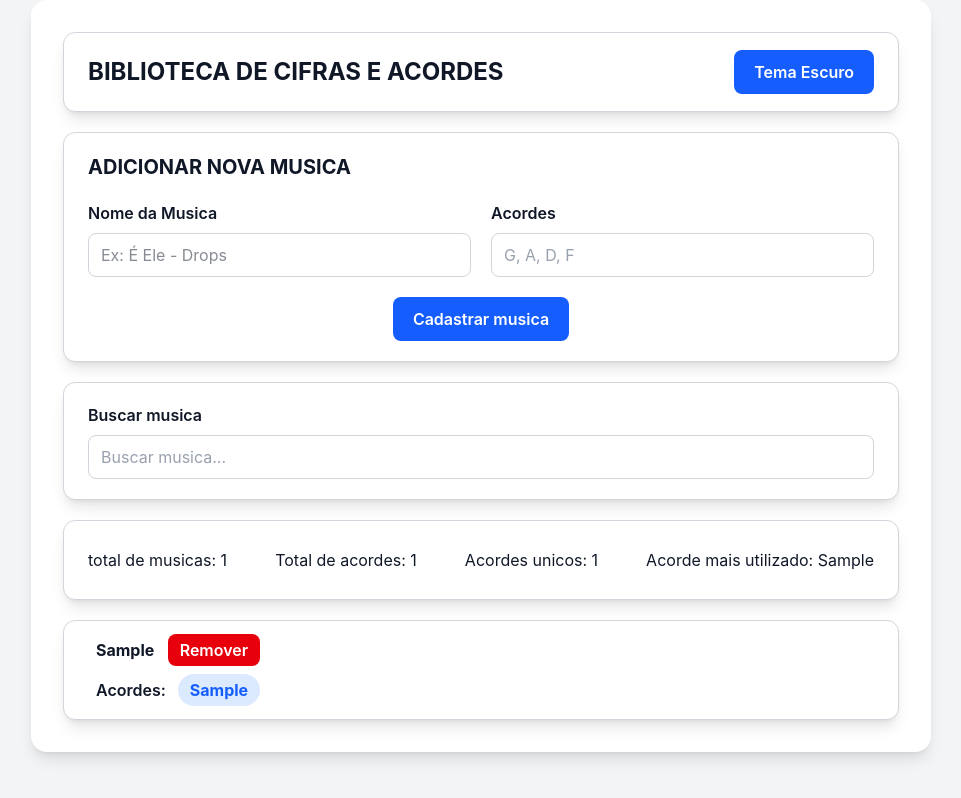
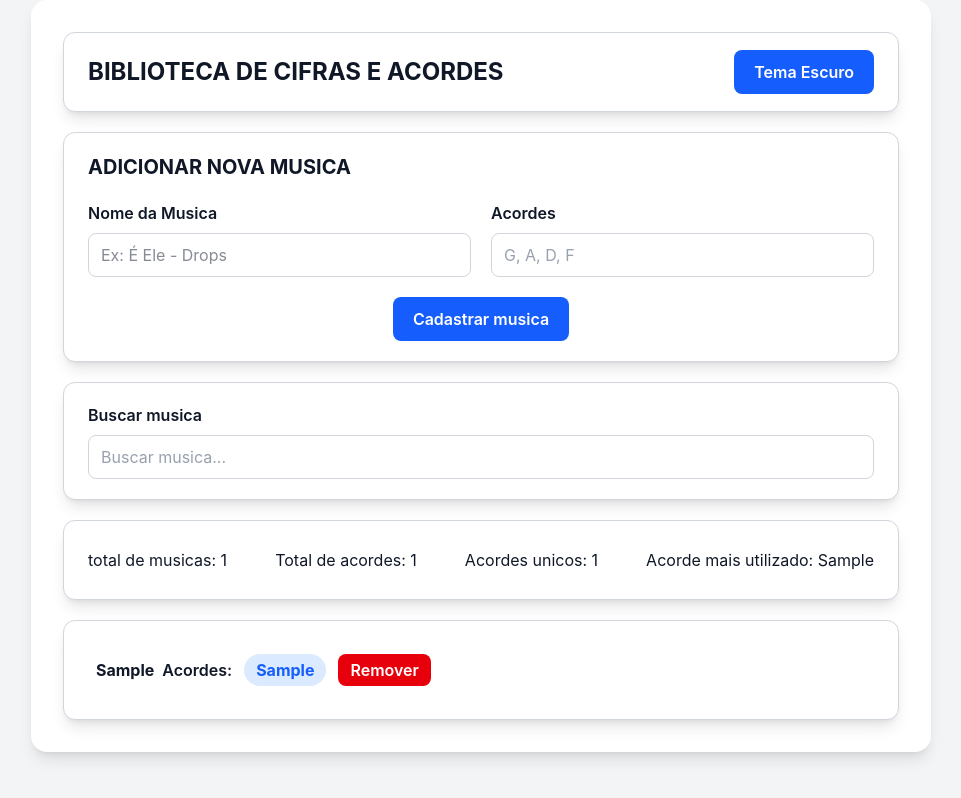
Before and after one commit to MarcosJhonata/SitedeCifras, a React (Vite) app in the folder sitecifras/: page / in a window 1280 px wide. Both pictures are taken after typing "Sample", "Sample" into the empty fields and a click on the button "Cadastrar musica". Shown: the whole page, without its empty margins (159-1120 px from the left). Built offline with nearby package versions, Linux system fonts and the light colour scheme.

Commit message:
mudança na posição do botão deletar nas musicas

```diff
--- a/sitecifras/src/components/song-card.tsx
+++ b/sitecifras/src/components/song-card.tsx
@@ -8,16 +8,10 @@ type SongCardProps = {
 
 function SongCard({ musica, removerMusica }: SongCardProps) {
 	return (
-		<li className="flex flex-col gap-2">
+		<li className="flex flex-line gap-2">
 			<div className="flex flex-wrap items-center justify-between gap-3">
 				<strong>{musica.musica}</strong>
-				<button
-					type="button"
-					onClick={() => removerMusica(musica.id)}
-					className="rounded-lg bg-red-600 px-3 py-1 font-semibold text-white"
-				>
-					Remover
-				</button>
+
 			</div>
 			<div className="flex flex-wrap items-center gap-3">
 				<span className="font-semibold">Acordes:</span>
@@ -26,9 +20,18 @@ function SongCard({ musica, removerMusica }: SongCardProps) {
 						key={`${musica.id}-${acorde}-${index}`}
 						className="min-w-11 rounded-full bg-blue-100 px-3 py-1 text-center font-bold text-blue-600"
 					>
+
 						{acorde}
 					</span>
+
 				))}
+					<button
+					type="button"
+					onClick={() => removerMusica(musica.id)}
+					className="rounded-lg bg-red-600 px-3 py-1 font-semibold text-white"
+				>
+					Remover
+				</button>
 			</div>
 		</li>
 	);
```
